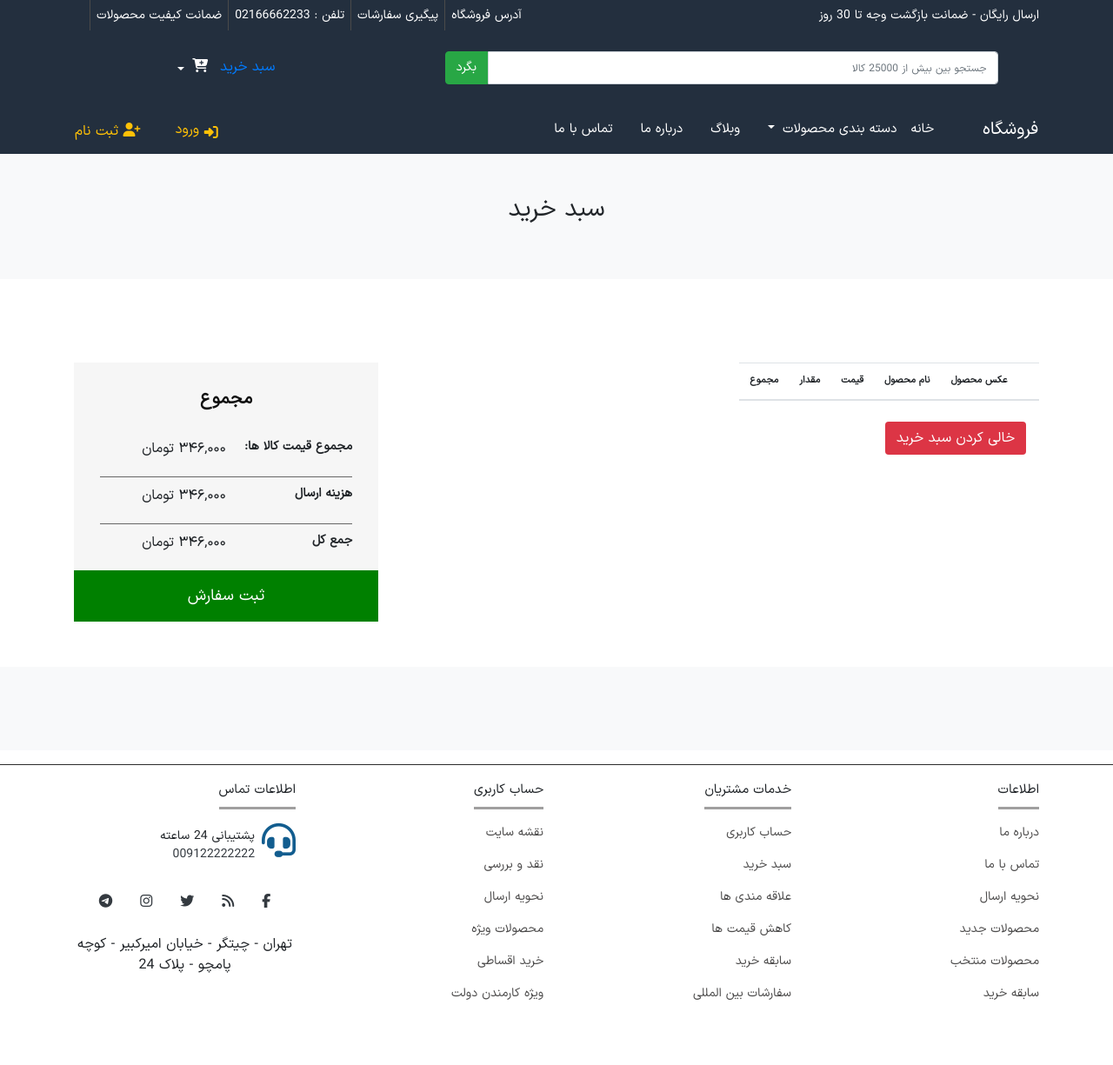
After one commit to Hossein-YB/online-shop, a Django app: page /cart/ in a window 1280 px wide. The commit adds this page. Shown: the whole page at 87% size. Run offline with Django 4.2, Linux system fonts and the light colour scheme; lists and menus that the app fills with data are empty; parts of the project's set-up code (start-up, migrations or seed data) failed here and were passed over; some libraries are stand-ins or nearby versions.

Commit message:
create shop cart detail view

```diff
--- /dev/null
+++ b/cart/templates/cart/cart_detail.html
@@ -0,0 +1,140 @@
+{% extends '_base.html' %}
+{% load static %}
+{% load crispy_forms_tags %}
+{% load i18n %}
+
+{% block page_tilte %}
+    سبد خرید
+{% endblock %}
+
+{% block content %}
+  <!-- Main Wrapper Start -->
+    <div class="container-fluid bg-light">
+        <div class="row">
+            <div class="col-sm-12 text-center w-100 title-shop-cart">
+                <h3>سبد خرید</h3>
+            </div>
+        </div>
+
+        <div class="row bg-white p-1 pt-5">
+            <div class="col-sm-12 mt-5 mb-5">
+                <div class="container">
+                    <div class="row">
+                        <div class="col-sm-12 col-md-8 d-flex flex-column">
+                            <form class="cart-form" action="#">
+                                <div class="row no-gutters">
+                                    <div class="col-sm-12">
+                                        <div class="">
+                                            <table class="table table-responsive">
+                                                <thead>
+                                                    <tr>
+                                                        <th>&nbsp;</th>
+                                                        <th>عکس محصول</th>
+                                                        <th class="text-right">نام محصول</th>
+                                                        <th>قیمت</th>
+                                                        <th>مقدار</th>
+                                                        <th>مجموع</th>
+                                                    </tr>
+                                                </thead>
+                                                <tbody class="">
+                                                {% for item in cart %}
+                                                    <tr class="tr-border">
+                                                        <td class="product-remove text-right"><a href=""><i
+                                                            class="flaticon flaticon-cross"></i></a>
+                                                        </td>
+                                                        <td class="product-thumbnail text-right">
+                                                            <img src="assets/img/prod-10-70x88.jpg" alt="Product Thumnail w-100">
+                                                        </td>
+                                                        <td class="product-name wide-column">
+                                                            <h3>
+                                                                <a href="#">{{ item.product_object.title }}</a>
+                                                            </h3>
+                                                        </td>
+                                                        <td class="product-price">
+                                                            <span class="product-price-wrapper">
+                                                    <span class="money">۱۴۸,۰۰۰ تومان</span>
+                                                            </span>
+                                                        </td>
+                                                        <td class="product-quantity">
+                                                            <div class="quantity">
+                                                                <input type="number" class="quantity-input" name="qty" id="qty-1" value="2" min="1">
+                                                            </div>
+                                                        </td>
+                                                        <td class="product-total-price">
+                                                            <span class="product-price-wrapper">
+                                                    <span class="money">۲۹۶,۰۰۰ تومان</span>
+                                                            </span>
+                                                        </td>
+                                                    </tr>
+                                                {% endfor %}
+                                                </tbody>
+                                            </table>
+                                        </div>
+                                    </div>
+                                </div>
+                                <div class="d-block pt-2 mt-3">
+                                    <div class="col-sm-6 text-left">
+                                        <button type="submit" class="btn bg-danger text-white">خالی کردن سبد
+                                            خرید
+                                        </button>
+                                    </div>
+                                </div>
+                            </form>
+                        </div>
+                        <!-- cart for pay -->
+                        <div class="col-sm-12 col-md-4">
+                            <div class="cart-collaterals">
+                                <div class="cart-totals">
+                                    <h5 class="mb-4 text-center">مجموع</h5>
+                                    <div class="cart-calculator">
+                                        <div class="d-flex flex-wrap">
+                                            <div class="cart-calculator-item-head">
+                                                <span> مجموع قیمت کالا ها: </span>
+                                            </div>
+                                            <div class="cart-calculator-item-value">
+                                                <span>۳۴۶,۰۰۰ تومان</span>
+                                            </div>
+                                        </div>
+                                        <div class="d-flex flex-wrap">
+                                            <div class="cart-calculator-item-head">
+                                                <span>هزینه ارسال</span>
+                                            </div>
+                                            <div class="cart-calculator-item-value">
+                                                <span>۳۴۶,۰۰۰ تومان</span>
+                                            </div>
+                                        </div>
+                                        <div class="d-flex flex-wrap total-price">
+                                            <div class="cart-calculator-item-head">
+                                                <span>جمع کل</span>
+                                            </div>
+                                            <div class="cart-calculator-item-value">
+                                                <span class="product-price-wrapper">
+                                                <span class="money">۳۴۶,۰۰۰ تومان</span>
+                                                </span>
+                                            </div>
+                                        </div>
+                                    </div>
+                                </div>
+                                <div>
+                                    <a href="#" class="btn-submit text-decoration-none">
+                                        ثبت سفارش
+                                    </a>
+                                </div>
+                            </div>
+                        </div>
+                    </div>
+                </div>
+            </div>
+        </div>
+
+        <div class="row row-empty">
+            <div class="col-sm-12">
+                <br>
+                <br>
+                <br>
+                <br>
+            </div>
+        </div>
+    </div>
+    <!-- Main Wrapper End -->
+{% endblock %}
--- /dev/null
+++ b/cart/urls.py
@@ -0,0 +1,9 @@
+from django.urls import path
+from .views import cart_detail_view
+
+app_name = 'cart'
+
+
+urlpatterns = [
+    path('', cart_detail_view, name="cart_detail"),
+]
--- a/cart/views.py
+++ b/cart/views.py
@@ -1,3 +1,23 @@
-from django.shortcuts import render
+from django.shortcuts import render, get_object_or_404, redirect
+from .forms import AddToCart
+from .cart import Cart
+from products.models import Products
 
-# Create your views here.
+
+def cart_detail_view(request):
+    cart = Cart(request)
+    return render(request, 'cart/cart_detail.html', {'cart': cart})
+
+
+def add_to_cart(request, product_id):
+    cart = Cart(request)
+
+    product = get_object_or_404(Products, id=product_id)
+    form = AddToCart(request.POST)
+
+    if form.is_valid():
+        cleandata = form.cleaned_data
+        quantity = cleandata['quantity']
+        cart.add(product, quantity)
+
+    return redirect('cart:cart_detail')
--- a/config/urls.py
+++ b/config/urls.py
@@ -21,6 +21,7 @@ urlpatterns = [
     path('accounts/', include('allauth.urls')),
     path('',  include('pages.urls')),
     path('products/', include('products.urls')),
+    path('cart/', include('cart.urls')),
 
 
     path('rosetta/', include('rosetta.urls')),
--- a/static/css/style.css
+++ b/static/css/style.css
@@ -4,6 +4,7 @@
 @import '_product-breadcrum.css';
 @import '_product_info.css';
 @import '_product_tab.css';
+@import '_cart.css';
 
 
 /* change font site */
--- a/templates/_base.html
+++ b/templates/_base.html
@@ -63,7 +63,7 @@
                     <div class="dropdown">
                         <button class="btn btn-link dropdown-toggle custom-dropdown-toggle text-decoration-none text-white border-0 shop-card"
                                 type="button" id="dropdownMenuButton" data-toggle="dropdown">
-                            <span class="mr-2">سبد خرید</span> <i class="fa  fa-cart-plus"></i>
+                            <a href="{% url 'cart:cart_detail' %}" class="mr-2">سبد خرید</a> <i class="fa  fa-cart-plus"></i>
                         </button>
                         <div class="dropdown-menu basket">
                             <a class="dropdown-item p-1 d-flex justify-content-around" href="#">
@@ -110,7 +110,7 @@
                         <div class="collapse navbar-collapse" id="navbarSupportedContent">
                             <ul class="navbar-nav custom-navbar-nav mr-auto">
                                 <li class="nav-item active">
-                                    <a class="nav-link text-white" href="#">خانه</a>
+                                    <a class="nav-link text-white" href="{% url 'product_list' %}">خانه</a>
                                 </li>
                                 <li class="nav-item custom-nav-item dropdown">
                                     <a class="nav-link dropdown-toggle text-white" href="#" id="navbarDropdown"
@@ -319,7 +319,7 @@
                                 <a class="nav-link" href="#">حساب کاربری</a>
                             </li>
                             <li class="nav-item">
-                                <a class="nav-link" href="#">سبد خرید</a>
+                                <a class="nav-link" href="{% url 'cart:cart_detail' %}">سبد خرید</a>
                             </li>
                             <li class="nav-item">
                                 <a class="nav-link" href="#">علاقه مندی ها</a>
```
Also changed, not shown: cart/cart.py (+28 -20 lines).
